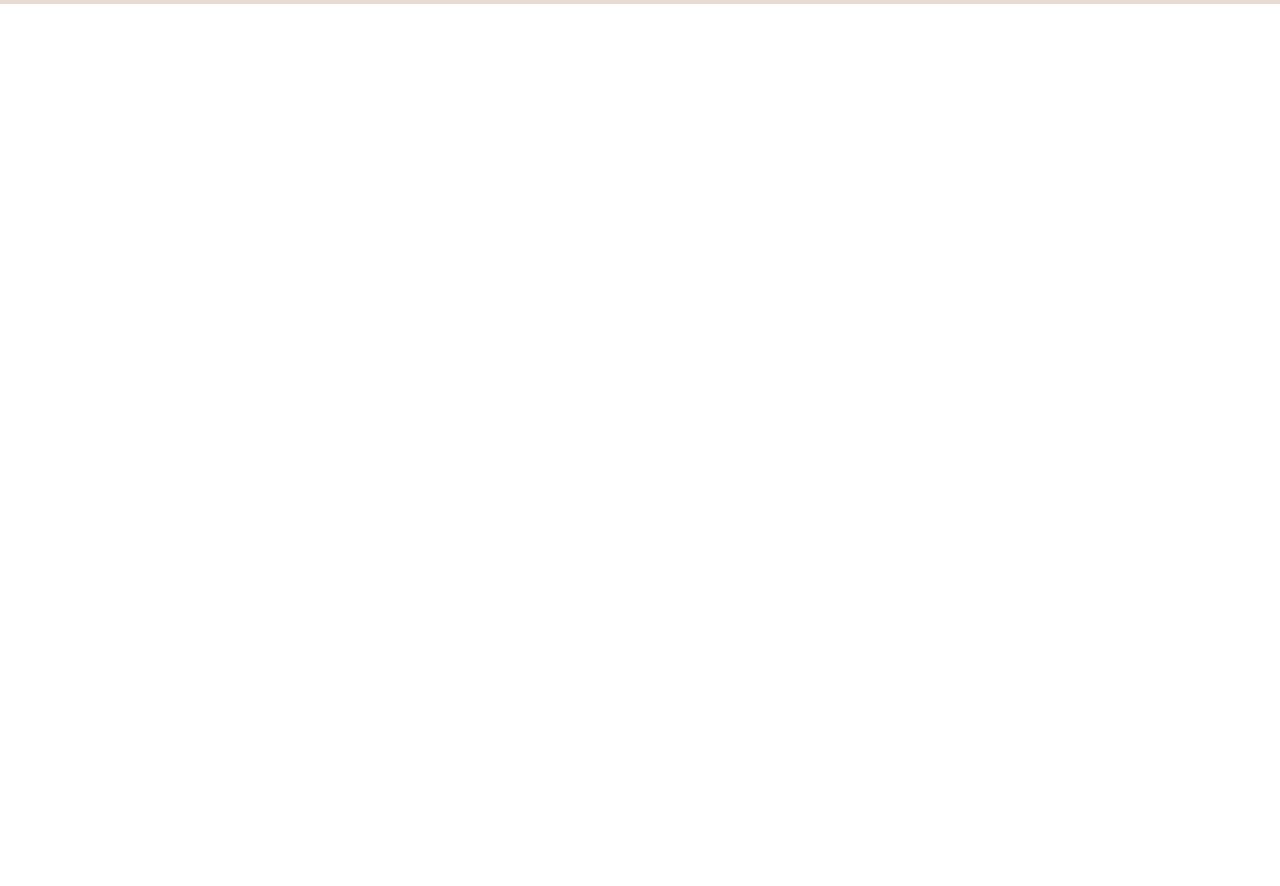
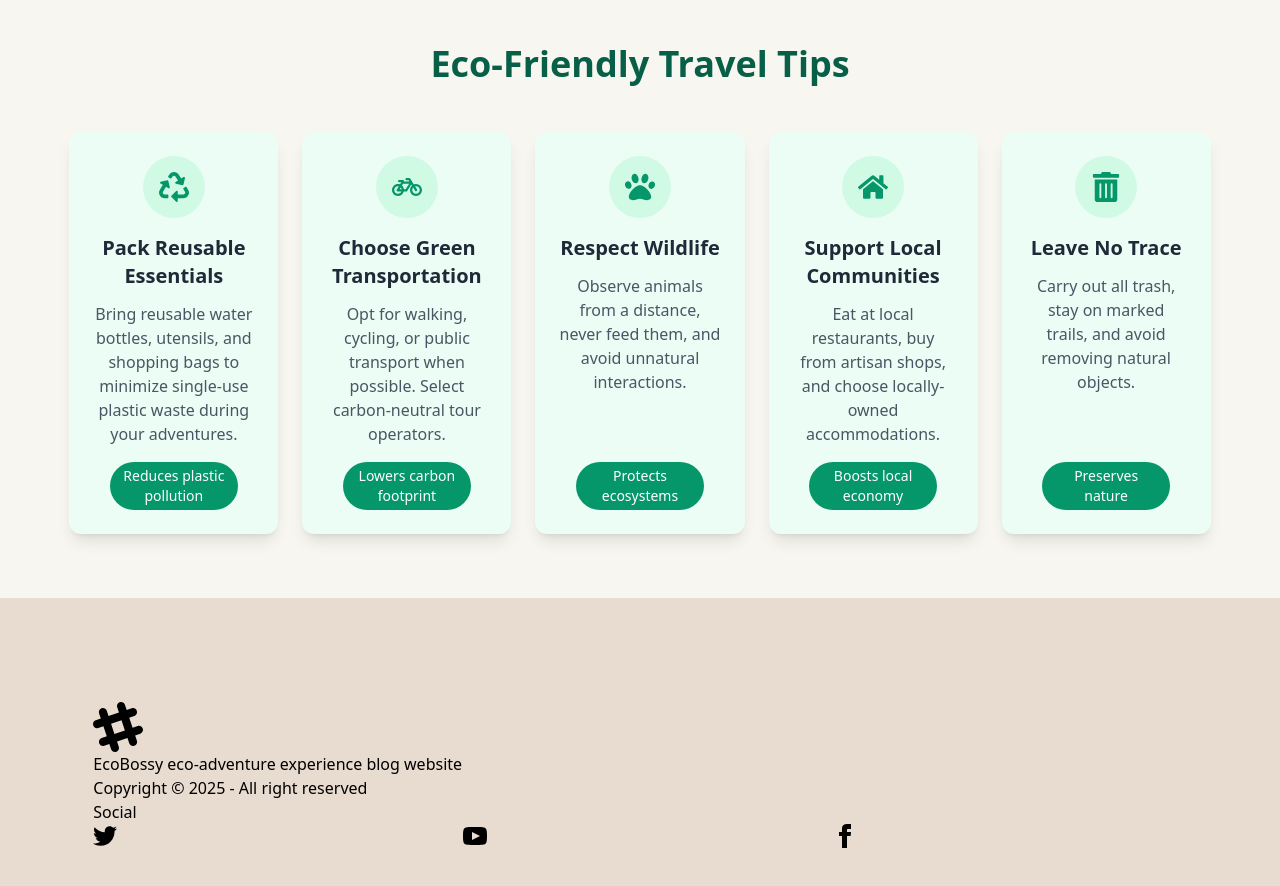
Before and after one commit to choyon001/ecobossy, a React (Vite) app: page / in a window 1280 px wide. Shown: the part 1204-2090 px from the top of the page. Before the commit the page ends 1208 px from the top, so only its background shows below. Built offline with nearby package versions, Linux system fonts and the light colour scheme; no server answers; a web font is replaced by a local one.

Commit message:
Ecotips component added using fake data

```diff
--- a/src/components/AdventureXps.jsx
+++ b/src/components/AdventureXps.jsx
@@ -5,7 +5,8 @@ import AOS from "aos";
 import "aos/dist/aos.css";
 
 const AdventureXps = () => {
-    const adventures = useLoaderData();
+    const  adventures  = useLoaderData();
+
 
     useEffect(() => {
         AOS.init({
--- /dev/null
+++ b/src/components/EcoTips.jsx
@@ -0,0 +1,95 @@
+import {
+  FaRecycle,
+  FaBicycle,
+  FaPaw,
+  FaHome,
+  FaTrashAlt,
+} from "react-icons/fa";
+import "aos/dist/aos.css";
+import "animate.css";
+
+const EcoTips = () => {
+  const ecoTips = [
+    {
+      id: 1,
+      title: "Pack Reusable Essentials",
+      icon: <FaRecycle className="text-3xl" />,
+      description:
+        "Bring reusable water bottles, utensils, and shopping bags to minimize single-use plastic waste during your adventures.",
+      benefit: "Reduces plastic pollution",
+    },
+    {
+      id: 2,
+      title: "Choose Green Transportation",
+      icon: <FaBicycle className="text-3xl" />,
+      description:
+        "Opt for walking, cycling, or public transport when possible. Select carbon-neutral tour operators.",
+      benefit: "Lowers carbon footprint",
+    },
+    {
+      id: 3,
+      title: "Respect Wildlife",
+      icon: <FaPaw className="text-3xl" />,
+      description:
+        "Observe animals from a distance, never feed them, and avoid unnatural interactions.",
+      benefit: "Protects ecosystems",
+    },
+    {
+      id: 4,
+      title: "Support Local Communities",
+      icon: <FaHome className="text-3xl" />,
+      description:
+        "Eat at local restaurants, buy from artisan shops, and choose locally-owned accommodations.",
+      benefit: "Boosts local economy",
+    },
+    {
+      id: 5,
+      title: "Leave No Trace",
+      icon: <FaTrashAlt className="text-3xl" />,
+      description:
+        "Carry out all trash, stay on marked trails, and avoid removing natural objects.",
+      benefit: "Preserves nature",
+    },
+  ];
+
+  return (
+    <section className="py-16 ">
+      <div className="container mx-auto px-4">
+        <h2
+          className="text-4xl font-bold text-center mb-12 text-emerald-800 animate__animated animate__fadeIn"
+          data-aos="fade-down"
+        >
+          Eco-Friendly Travel Tips
+        </h2>
+
+        <div className="grid grid-cols-1 md:grid-cols-2 lg:grid-cols-5 gap-6">
+          {ecoTips.map((tip, index) => (
+            <div
+              key={tip.id}
+              className="bg-emerald-50 rounded-xl shadow-lg overflow-hidden hover:shadow-xl transition-shadow duration-300 animate__animated animate__fadeInUp"
+              data-aos="fade-up"
+              data-aos-delay={index * 100}
+            >
+              <div className="p-6 flex flex-col items-center text-center h-full">
+                <div className="mb-4 p-4 bg-emerald-100 rounded-full text-emerald-600">
+                  {tip.icon}
+                </div>
+                <h3 className="text-xl font-semibold text-gray-800 mb-3">
+                  {tip.title}
+                </h3>
+                <p className="text-gray-600 mb-4 flex-grow">
+                  {tip.description}
+                </p>
+                <span className="inline-block w-32 px-3 py-1 bg-emerald-600 text-white text-sm font-medium rounded-full text-center">
+                  {tip.benefit}
+                </span>
+              </div>
+            </div>
+          ))}
+        </div>
+      </div>
+    </section>
+  );
+};
+
+export default EcoTips;
--- a/src/components/ErrorPage.jsx
+++ b/src/components/ErrorPage.jsx
@@ -3,6 +3,7 @@ import 'animate.css'
 const ErrorPage = () => {
     return (
         <div className="min-h-screen flex flex-col items-center justify-center bg-gray-50 p-4">
+          {<title>Error-404</title>}
       <div className="text-center animate__animated animate__fadeIn">
         <h1 className="text-9xl font-bold text-gray-800 mb-4">404</h1>
         <h2 className="text-3xl font-semibold text-gray-700 mb-6">
--- a/src/components/Footer.jsx
+++ b/src/components/Footer.jsx
@@ -1,9 +1,69 @@
-import React from 'react';
+
 
 const Footer = () => {
     return (
-        <div>
-            Footer
+        <div className="w-11/12 mx-auto ">
+            <footer className="footer sm:footer-horizontal  p-10">
+  <aside>
+    <svg
+      width="50"
+      height="50"
+      viewBox="0 0 24 24"
+      xmlns="http://www.w3.org/2000/svg"
+      fillRule="evenodd"
+      clipRule="evenodd"
+      className="fill-current">
+      <path
+        d="M22.672 15.226l-2.432.811.841 2.515c.33 1.019-.209 2.127-1.23 2.456-1.15.325-2.148-.321-2.463-1.226l-.84-2.518-5.013 1.677.84 2.517c.391 1.203-.434 2.542-1.831 2.542-.88 0-1.601-.564-1.86-1.314l-.842-2.516-2.431.809c-1.135.328-2.145-.317-2.463-1.229-.329-1.018.211-2.127 1.231-2.456l2.432-.809-1.621-4.823-2.432.808c-1.355.384-2.558-.59-2.558-1.839 0-.817.509-1.582 1.327-1.846l2.433-.809-.842-2.515c-.33-1.02.211-2.129 1.232-2.458 1.02-.329 2.13.209 2.461 1.229l.842 2.515 5.011-1.677-.839-2.517c-.403-1.238.484-2.553 1.843-2.553.819 0 1.585.509 1.85 1.326l.841 2.517 2.431-.81c1.02-.33 2.131.211 2.461 1.229.332 1.018-.21 2.126-1.23 2.456l-2.433.809 1.622 4.823 2.433-.809c1.242-.401 2.557.484 2.557 1.838 0 .819-.51 1.583-1.328 1.847m-8.992-6.428l-5.01 1.675 1.619 4.828 5.011-1.674-1.62-4.829z"></path>
+    </svg>
+    <p>
+      EcoBossy eco-adventure experience blog website
+      <br />
+       <p>Copyright © 2025 - All right reserved</p>
+
+    </p>
+
+  </aside>
+  <nav>
+    <h6 className="footer-title">Social</h6>
+    <div className="grid grid-flow-col gap-4">
+      <a>
+        <svg
+          xmlns="http://www.w3.org/2000/svg"
+          width="24"
+          height="24"
+          viewBox="0 0 24 24"
+          className="fill-current">
+          <path
+            d="M24 4.557c-.883.392-1.832.656-2.828.775 1.017-.609 1.798-1.574 2.165-2.724-.951.564-2.005.974-3.127 1.195-.897-.957-2.178-1.555-3.594-1.555-3.179 0-5.515 2.966-4.797 6.045-4.091-.205-7.719-2.165-10.148-5.144-1.29 2.213-.669 5.108 1.523 6.574-.806-.026-1.566-.247-2.229-.616-.054 2.281 1.581 4.415 3.949 4.89-.693.188-1.452.232-2.224.084.626 1.956 2.444 3.379 4.6 3.419-2.07 1.623-4.678 2.348-7.29 2.04 2.179 1.397 4.768 2.212 7.548 2.212 9.142 0 14.307-7.721 13.995-14.646.962-.695 1.797-1.562 2.457-2.549z"></path>
+        </svg>
+      </a>
+      <a>
+        <svg
+          xmlns="http://www.w3.org/2000/svg"
+          width="24"
+          height="24"
+          viewBox="0 0 24 24"
+          className="fill-current">
+          <path
+            d="M19.615 3.184c-3.604-.246-11.631-.245-15.23 0-3.897.266-4.356 2.62-4.385 8.816.029 6.185.484 8.549 4.385 8.816 3.6.245 11.626.246 15.23 0 3.897-.266 4.356-2.62 4.385-8.816-.029-6.185-.484-8.549-4.385-8.816zm-10.615 12.816v-8l8 3.993-8 4.007z"></path>
+        </svg>
+      </a>
+      <a>
+        <svg
+          xmlns="http://www.w3.org/2000/svg"
+          width="24"
+          height="24"
+          viewBox="0 0 24 24"
+          className="fill-current">
+          <path
+            d="M9 8h-3v4h3v12h5v-12h3.642l.358-4h-4v-1.667c0-.955.192-1.333 1.115-1.333h2.885v-5h-3.808c-3.596 0-5.192 1.583-5.192 4.615v3.385z"></path>
+        </svg>
+      </a>
+    </div>
+  </nav>
+
+</footer>
         </div>
     );
 };
--- a/src/components/Login.jsx
+++ b/src/components/Login.jsx
@@ -5,9 +5,9 @@ import { Link, useLocation, useNavigate } from "react-router-dom";
 import { Authcontext } from "../provider/AuthProvider";
 import { toast } from "react-toastify";
 
-
 const Login = () => {
-  const { signInUser, signInWithGoogle,resetPassword } = useContext(Authcontext);
+  const { signInUser, signInWithGoogle, resetPassword } =
+    useContext(Authcontext);
   const [loading, setLoading] = useState(false);
   const navigate = useNavigate();
   const location = useLocation();
@@ -24,7 +24,7 @@ const Login = () => {
       .then(() => {
         toast.success("Login successful!", {
           autoClose: 2000,
-        onClose: () => navigate(from, { replace: true })
+          onClose: () => navigate(from, { replace: true }),
         });
       })
       .catch((error) => {
@@ -38,8 +38,8 @@ const handleGoogleSignIn = () => {
     signInWithGoogle()
       .then(() => {
         toast.success("Google login successful!", {
-        autoClose: 2000,
-        onClose: () => navigate(from, { replace: true })
+          autoClose: 1000,
+          onClose: () => navigate(from, { replace: true }),
         });
       })
       .catch((error) => {
@@ -50,6 +50,7 @@ const handleGoogleSignIn = () => {
 
   return (
     <div className="max-w-md mx-auto bg-white p-8 rounded-lg shadow-md">
+      {<title>Login</title>}
       <h2 className="text-3xl font-bold text-center text-green-600 mb-6">
         User Login
       </h2>
--- a/src/components/Register.jsx
+++ b/src/components/Register.jsx
@@ -148,6 +148,7 @@ const Register = () => {
 
   return (
     <div className="max-w-sm mx-auto bg-white p-8 rounded-lg shadow-md">
+      {<title>Register</title>}
       <h2 className="text-2xl font-bold text-center text-green-600 mb-6">
         Register
       </h2>
--- a/src/components/pages/Main.jsx
+++ b/src/components/pages/Main.jsx
@@ -1,12 +1,14 @@
 
 import AdventureXps from '../AdventureXps';
 import BannerSlider from '../BannerSlider';
+import EcoTips from '../EcoTips';
 
 const Main = () => {
     return (
         <div>
             <BannerSlider></BannerSlider>
             <AdventureXps></AdventureXps>
+            <EcoTips></EcoTips>
         </div>
     );
 };
--- a/src/layouts/HomeLayout.jsx
+++ b/src/layouts/HomeLayout.jsx
@@ -6,6 +6,7 @@ import { Outlet } from "react-router-dom";
 const HomeLayout = () => {
   return (
     <div className="bg-[#F8F6F0] min-h-screen ">
+      {<title>Home</title>}
       <header className="fixed top-0 left-1/2 transform -translate-x-1/2 z-50 w-11/12 bg-[#F8F6F0]">
   <NavBar />
 </header>
@@ -14,7 +15,7 @@ const HomeLayout = () => {
         <Outlet></Outlet>
       </main>
 
-      <footer className="bg-[#E8DBCF]">
+      <footer className="bg-[#E8DBCF]  pt-16">
         <Footer></Footer>
       </footer>
     </div>
```
Also changed, not shown: 1 other file (tests, documents, lock files or other folders). Lines whose indentation alone changed are shown as unchanged.
